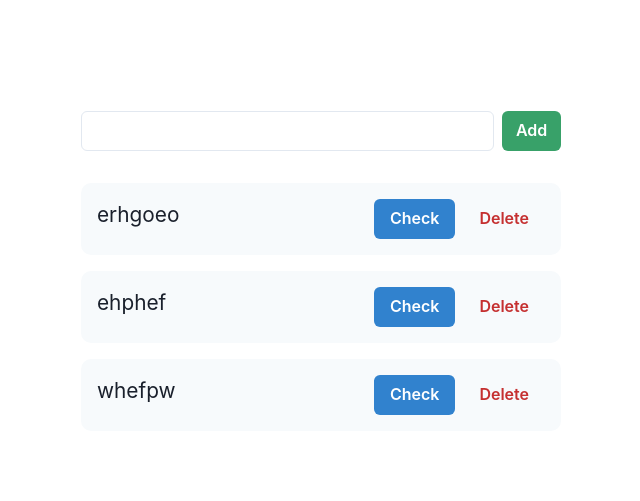
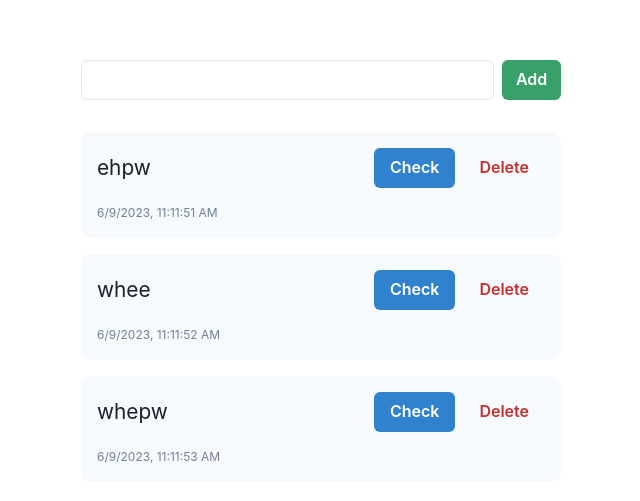
Before and after one commit to MaralNajafi/api-todo-app, a React (Create React App) app: page / in a window 1280 px wide. Shown: the part 129-630 px from the top of the page, without its empty margins (319-959 px from the left). Built offline with nearby package versions, Linux system fonts and the light colour scheme; data requests are answered from the project's data file.

Commit message:
feat: date created, update style

```diff
--- a/src/components/AppBody.jsx
+++ b/src/components/AppBody.jsx
@@ -102,6 +102,7 @@ const AppBody = () => {
         id={todo.id}
         content={todo.content}
         isChecked={todo.isChecked}
+        date={todo.dateCreated}
         handleCheck={handleCheck}
         handleDelete={handleDelete}
         handleEdit={handleEdit}
--- a/src/components/Todo.jsx
+++ b/src/components/Todo.jsx
@@ -1,26 +1,34 @@
-import { Button, ButtonGroup, ListItem, Text } from "@chakra-ui/react";
+import { Button, ButtonGroup, ListItem, Text, HStack } from "@chakra-ui/react";
 import React from "react";
 
 const Todo = ({
   id,
   content,
   isChecked,
+  date,
   handleEdit,
   handleCheck,
   handleDelete,
 }) => {
   return (
+    <>
       <ListItem
         display={"flex"}
-      flexDir={"row"}
+        flexDir={"column"}
         justifyContent={"space-between"}
         gap={"1rem"}
         backgroundColor={"gray.50"}
         padding={"1rem"}
         borderRadius={"10px"}
       >
+        <HStack>
           <Text
+            _focus={{
+              outline: "none",
+              border: "none",
+            }}
             flexGrow={1}
+            maxW={"25ch"}
             className={isChecked ? "checked" : ""}
             contentEditable={isChecked ? false : ""}
             onBlur={(event) => {
@@ -51,7 +59,12 @@ const Todo = ({
               delete
             </Button>
           </ButtonGroup>
+        </HStack>
+        <Text color={"gray.500"} fontSize={"12px"}>
+          {date}
+        </Text>
       </ListItem>
+    </>
   );
 };
 
--- a/src/database/db.json
+++ b/src/database/db.json
@@ -1,22 +1,22 @@
 {
   "todos": [
     {
-      "content": "erhgoeo",
-      "dateCreated": "6/9/2023, 10:57:15 AM",
-      "isChecked": false,
-      "id": 1
-    },
-    {
-      "content": "ehphef",
-      "dateCreated": "6/9/2023, 10:57:16 AM",
+      "content": "ehpw",
+      "dateCreated": "6/9/2023, 11:11:51 AM",
       "isChecked": false,
       "id": 2
     },
     {
-      "content": "whefpw",
-      "dateCreated": "6/9/2023, 10:57:17 AM",
+      "content": "whee",
+      "dateCreated": "6/9/2023, 11:11:52 AM",
       "isChecked": false,
       "id": 3
+    },
+    {
+      "content": "whepw",
+      "dateCreated": "6/9/2023, 11:11:53 AM",
+      "isChecked": false,
+      "id": 4
     }
   ]
 }
```
Lines whose indentation alone changed are shown as unchanged.
